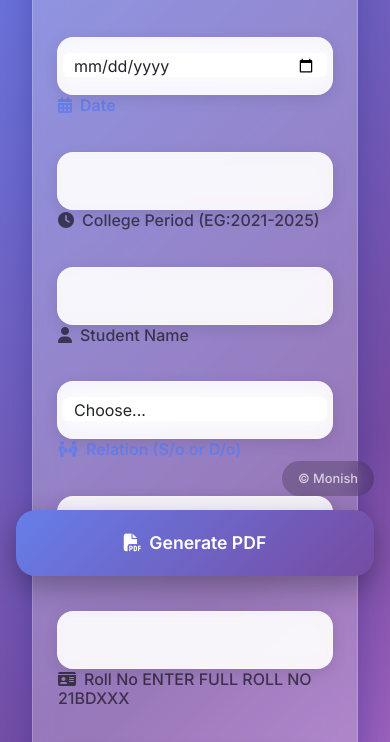
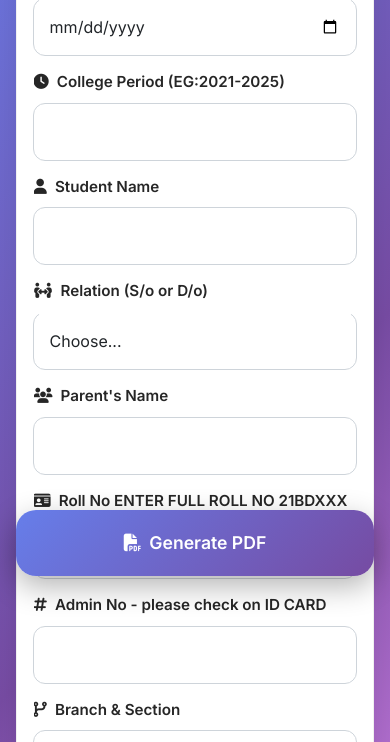
Before and after one commit to MONISHCR/TC-Online, a plain HTML site: page index.html in a window 390 px wide. Shown: the part 252-994 px from the top of the page. Drawn offline with nearby package versions, Linux system fonts and the light colour scheme.

Commit message:
Update index.html

```diff
--- a/index.html
+++ b/index.html
@@ -31,7 +31,7 @@
     body {
       font-family: 'Inter', sans-serif;
       background: linear-gradient(135deg, #667eea 0%, #764ba2 50%, #f093fb 100%);
-      min-height: 100vh;
+      min-height: 100dvh; /* better on mobile browsers with dynamic toolbars */
       position: relative;
       overflow-x: hidden;
     }
@@ -51,9 +51,10 @@
     .container {
       position: relative;
       z-index: 2;
+      width: 100%;
       max-width: 700px;
       margin: 0 auto;
-      padding: 2rem 1rem 6rem; /* bottom space for floating action button on mobile */
+      padding: 2rem clamp(0.75rem, 4vw, 1.25rem) 6rem; /* bottom space for floating action button on mobile */
     }
 
     .main-card {
@@ -66,6 +67,7 @@
       padding: 2.5rem;
       margin-bottom: 2rem;
       animation: slideUp 0.8s ease-out;
+      width: 100%;
     }
 
     @keyframes slideUp {
@@ -115,6 +117,7 @@
       font-size: 1rem;
       transition: all 0.3s ease;
       box-shadow: 0 4px 15px rgba(0, 0, 0, 0.1);
+      width: 100%;
     }
 
     .form-control:focus, .form-select:focus {
@@ -274,13 +277,13 @@
 
     @media (max-width: 768px) {
       .main-card {
-        padding: 1.5rem;
-        margin: 1rem;
+        padding: clamp(1rem, 3.5vw, 1.5rem);
+        margin: 1rem auto;
         border-radius: 20px;
       }
 
       .header h1 {
-        font-size: 2rem;
+        font-size: clamp(1.5rem, 6vw, 2rem);
       }
 
       .form-control, .form-select {
@@ -295,22 +298,67 @@
       }
     }
 
+    /* Very small screens */
+    @media (max-width: 360px) {
+      .form-control, .form-select {
+        font-size: 0.95rem;
+        padding: 0.75rem 0.9rem;
+      }
+      .generate-btn {
+        padding: 0.9rem 1.25rem;
+        font-size: 1rem;
+      }
+      .floating-btn {
+        padding: 1rem;
+        font-size: 1rem;
+      }
+    }
+
     /* Make floating labels behave like top labels on very small screens */
-    @media (max-width: 480px) {
+    @media (max-width: 576px) {
       .form-floating > label {
         position: static;
         transform: none !important;
-        padding: 0 0 0.35rem 0;
+        padding: 0 0 0.4rem 0;
         width: 100%;
         opacity: 1 !important;
+        color: rgba(0,0,0,0.85) !important;
+        font-weight: 600;
+        font-size: 0.95rem;
+      }
+      /* Put label above the control for mobile by reversing the DOM order visually */
+      .form-floating {
+        display: flex;
+        flex-direction: column-reverse;
+        gap: 0.25rem;
       }
       .form-floating > .form-control,
       .form-floating > .form-select {
         padding: 0.9rem 1rem !important;
+        background: #fff !important;
+        border: 1px solid #ced4da !important; /* cleaner bootstrap-like */
+        box-shadow: none !important;
+        border-radius: 12px !important;
+        min-height: 3rem;
       }
       .form-floating > .form-control::placeholder {
         color: transparent; /* don't show placeholder text */
       }
+      .main-card {
+        background: #ffffff !important;
+        -webkit-backdrop-filter: none !important;
+        backdrop-filter: none !important;
+        border: 1px solid rgba(0,0,0,0.06) !important;
+        border-radius: 14px;
+        box-shadow: 0 8px 24px rgba(0,0,0,0.08);
+        padding: 1rem !important;
+      }
+      .header h1 {
+        margin-bottom: 0.25rem;
+      }
+      .form-floating { margin-bottom: 1rem; }
+      /* Keep copyright from overlapping the FAB */
+      .copyright { display: none; }
     }
 
     @media (min-width: 769px) {
```
